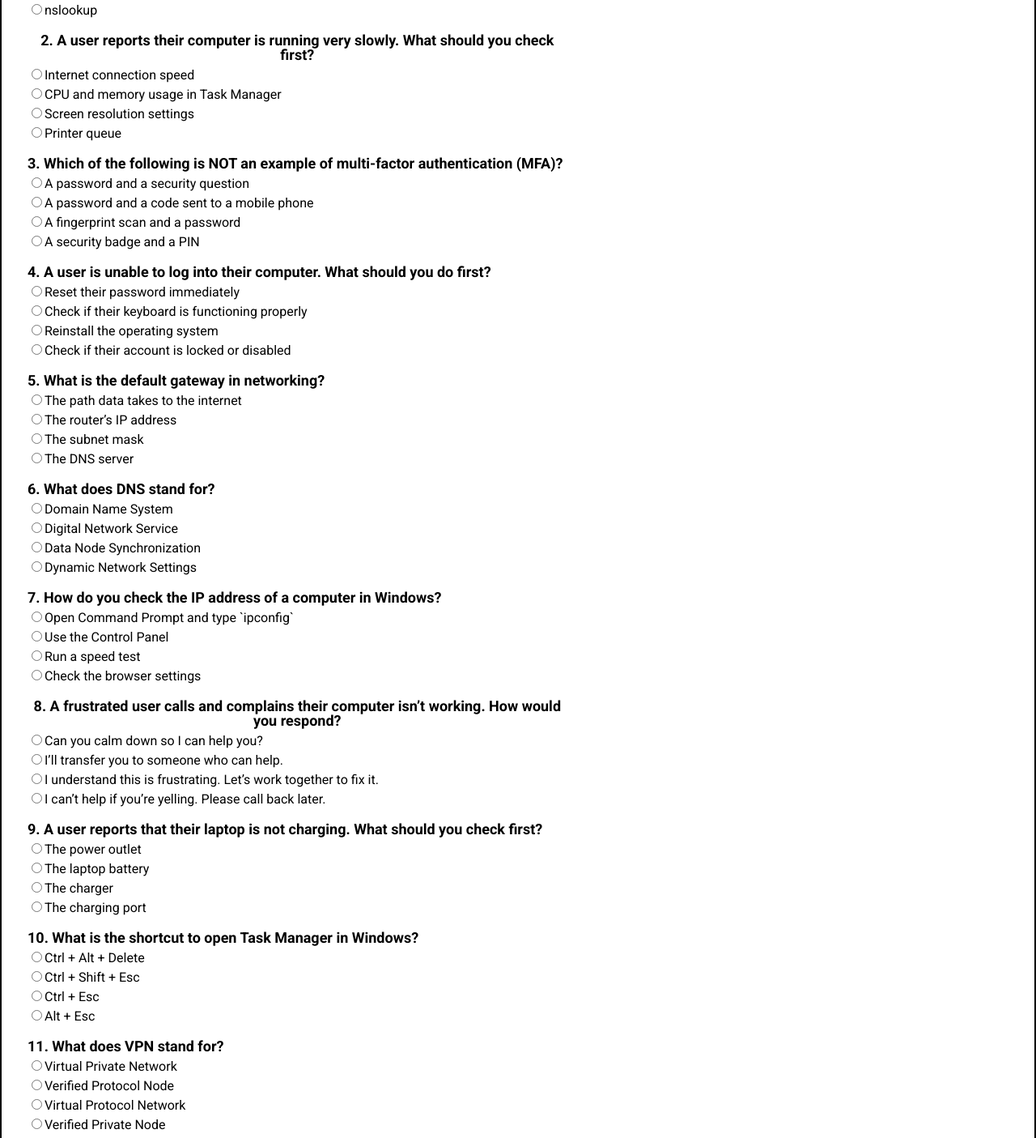
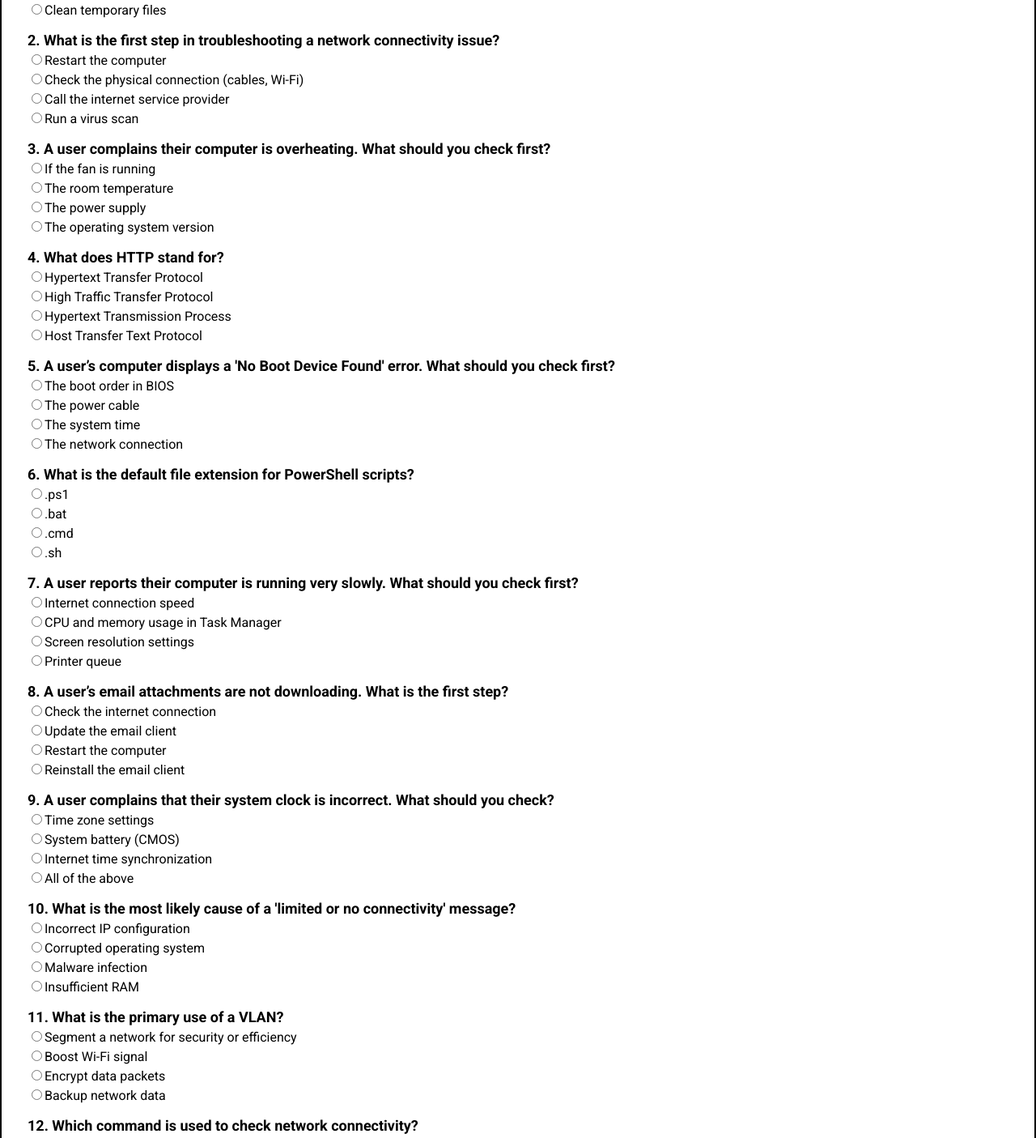
Before and after one commit to M-Regidor/it-test-gen, a React (Vite) app in the folder it-test-gen/: page / in a window 1280 px wide. Shown: the part 209-1614 px from the top of the page at 81% size. Built offline with nearby package versions, Linux system fonts and the light colour scheme.

Commit message:
create test shuffle

```diff
--- a/it-test-gen/src/App.css
+++ b/it-test-gen/src/App.css
@@ -62,7 +62,7 @@ body {
 }
 
 #question-index {
-  width: 55%;
+  width: 60%;
   display: flex;
   flex-direction: column;
   align-items: start;
@@ -83,7 +83,7 @@ body {
 }
 
 #results {
-  width: 45%;
+  width: 40%;
   height: 500px;
   display: flex;
   justify-content: center;
--- a/it-test-gen/src/App.jsx
+++ b/it-test-gen/src/App.jsx
@@ -3,9 +3,20 @@ import './App.css'
 import Question from './components/Question'
 import questions2 from "./assets/questions-2.json"
 import questions1 from "./assets/questions-1.json"
+import questions3 from "./assets/questions-3.json"
+
+function shuffleArray(array) {
+  for (let i = array.length - 1; i > 0; i--) {
+    const randomIndex = Math.floor(Math.random() * (i + 1));
+    // Swap the elements
+    [array[i], array[randomIndex]] = [array[randomIndex], array[i]];
+  }
+  return array;
+}
 
 function App() {
-  const [questions, setQuestions] = useState(questions1)
+  const allTest = [...questions1, ...questions2, ...questions3]
+  const [questions, setQuestions] = useState(shuffleArray(allTest))
   const [score, setScore] = useState(null)
   const [userInputs, setUserInputs] = useState(Array(questions.length).fill(null))
   const [testComplete, setTestComplete] = useState(false)
@@ -48,7 +59,7 @@ function App() {
           )}
         </div>
           <div id='results'>
-              {score ? `${score} / ${questions1.length}` : null}
+              {score ? `${score} / ${questions.length}` : null}
           </div>
       </div>
       <div>
--- /dev/null
+++ b/it-test-gen/src/assets/questions-3.json
@@ -0,0 +1,102 @@
+[
+    {
+        "question": "What is the primary function of the Task Manager in Windows?",
+        "options": ["Manage processes and applications", "Backup files", "Optimize hardware settings", "Clean temporary files"],
+        "answer": 0
+    },
+    {
+        "question": "A user complains their computer is overheating. What should you check first?",
+        "options": ["If the fan is running", "The room temperature", "The power supply", "The operating system version"],
+        "answer": 0
+    },
+    {
+        "question": "What does the command `nslookup` do?",
+        "options": ["Displays DNS information", "Checks network packet loss", "Clears DNS cache", "Monitors active connections"],
+        "answer": 0
+    },
+    {
+        "question": "What type of network cable uses RJ45 connectors?",
+        "options": ["Ethernet", "Coaxial", "Fiber optic", "USB"],
+        "answer": 0
+    },
+    {
+        "question": "What is the first step in troubleshooting a printer that won’t print?",
+        "options": ["Check if the printer is powered on", "Update printer drivers", "Restart the computer", "Run a test page"],
+        "answer": 0
+    },
+    {
+        "question": "What is the main purpose of a proxy server?",
+        "options": ["Filter and monitor traffic", "Encrypt network traffic", "Backup server data", "Boost Wi-Fi signal"],
+        "answer": 0
+    },
+    {
+        "question": "Which command can be used to display the MAC address of a device in Windows?",
+        "options": ["ipconfig /all", "netstat", "ping", "tracert"],
+        "answer": 0
+    },
+    {
+        "question": "What does the `dir` command do in Windows?",
+        "options": ["Lists files and directories", "Deletes files", "Displays IP configuration", "Changes directories"],
+        "answer": 0
+    },
+    {
+        "question": "What is the purpose of a patch cable?",
+        "options": ["Connect network devices", "Extend Wi-Fi range", "Securely transfer files", "Backup data"],
+        "answer": 0
+    },
+    {
+        "question": "Which tool is commonly used to remove malware from a computer?",
+        "options": ["Windows Defender", "Task Manager", "Control Panel", "Disk Management"],
+        "answer": 0
+    },
+    {
+        "question": "A user complains that their system clock is incorrect. What should you check?",
+        "options": ["Time zone settings", "System battery (CMOS)", "Internet time synchronization", "All of the above"],
+        "answer": 3
+    },
+    {
+        "question": "What does the command `chkdsk` do?",
+        "options": ["Checks for disk errors", "Clears temporary files", "Resets system settings", "Defragments the disk"],
+        "answer": 0
+    },
+    {
+        "question": "What is the most likely cause of a 'limited or no connectivity' message?",
+        "options": ["Incorrect IP configuration", "Corrupted operating system", "Malware infection", "Insufficient RAM"],
+        "answer": 0
+    },
+    {
+        "question": "What is the primary use of a VLAN?",
+        "options": ["Segment a network for security or efficiency", "Boost Wi-Fi signal", "Encrypt data packets", "Backup network data"],
+        "answer": 0
+    },
+    {
+        "question": "A user’s email attachments are not downloading. What is the first step?",
+        "options": ["Check the internet connection", "Update the email client", "Restart the computer", "Reinstall the email client"],
+        "answer": 0
+    },
+    {
+        "question": "What is the role of DNS in networking?",
+        "options": ["Resolve domain names to IP addresses", "Assign IP addresses to devices", "Encrypt network traffic", "Monitor server performance"],
+        "answer": 0
+    },
+    {
+        "question": "A user’s computer displays a 'No Boot Device Found' error. What should you check first?",
+        "options": ["The boot order in BIOS", "The power cable", "The system time", "The network connection"],
+        "answer": 0
+    },
+    {
+        "question": "What does the term 'latency' refer to in networking?",
+        "options": ["Delay in data transfer", "Speed of internet connection", "Bandwidth availability", "Packet loss rate"],
+        "answer": 0
+    },
+    {
+        "question": "What tool is used to test physical connectivity of network cables?",
+        "options": ["Cable tester", "Ping command", "Packet sniffer", "Multimeter"],
+        "answer": 0
+    },
+    {
+        "question": "What does HTTP stand for?",
+        "options": ["Hypertext Transfer Protocol", "High Traffic Transfer Protocol", "Hypertext Transmission Process", "Host Transfer Text Protocol"],
+        "answer": 0
+    }
+]
--- a/it-test-gen/src/components/Question.jsx
+++ b/it-test-gen/src/components/Question.jsx
@@ -1,6 +1,6 @@
 import { useState } from "react"
 
-const Question = ({questionDetails, updateUserInput, idx, testCompelete, correct}) => {
+const Question = ({questionDetails, updateUserInput, idx, testComplete, correct}) => {
     const [selectedOption, setSelectedOption] = useState()
     let fontColor
 
@@ -10,7 +10,7 @@ const Question = ({questionDetails, updateUserInput, idx, testCompelete, correct
         updateUserInput(idx, value)
     }
 
-    if (testCompelete){
+    if (testComplete){
         fontColor = correct ? "green" : "red"
     } else {
         fontColor = "black"
```
